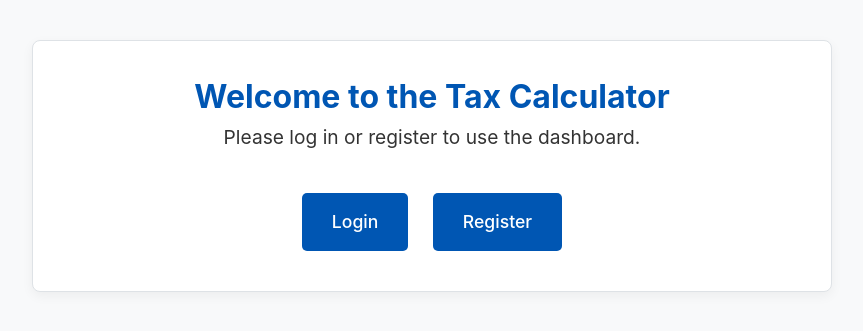
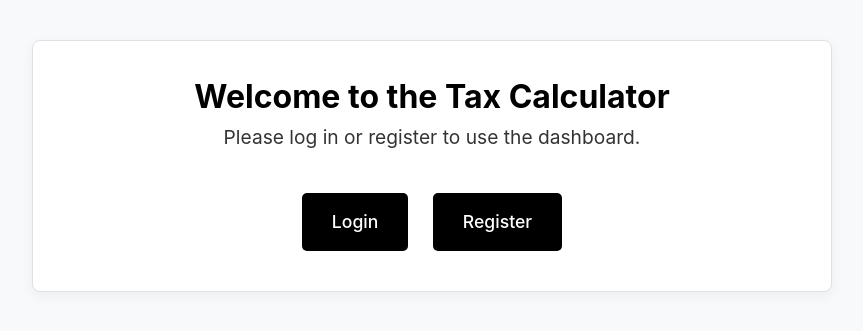
Before and after one commit to mtdk-mitthu/TaxApp, a Django app: page / in a window 1280 px wide. Shown: the top 331 px of the page, without its empty margins (208-1071 px from the left). Run offline with Django 5.2, Linux system fonts and the light colour scheme.

Commit message:
root color change to black hover is red

```diff
--- a/taxproject/static/css/style.css
+++ b/taxproject/static/css/style.css
@@ -2,7 +2,7 @@
 
 /* Global Styles */
 :root {
-    --primary-color: #0056b3;
+    --primary-color: black;
     --secondary-color: #6c757d;
     --bg-color: #f8f9fa;
     --text-color: #333;
```
